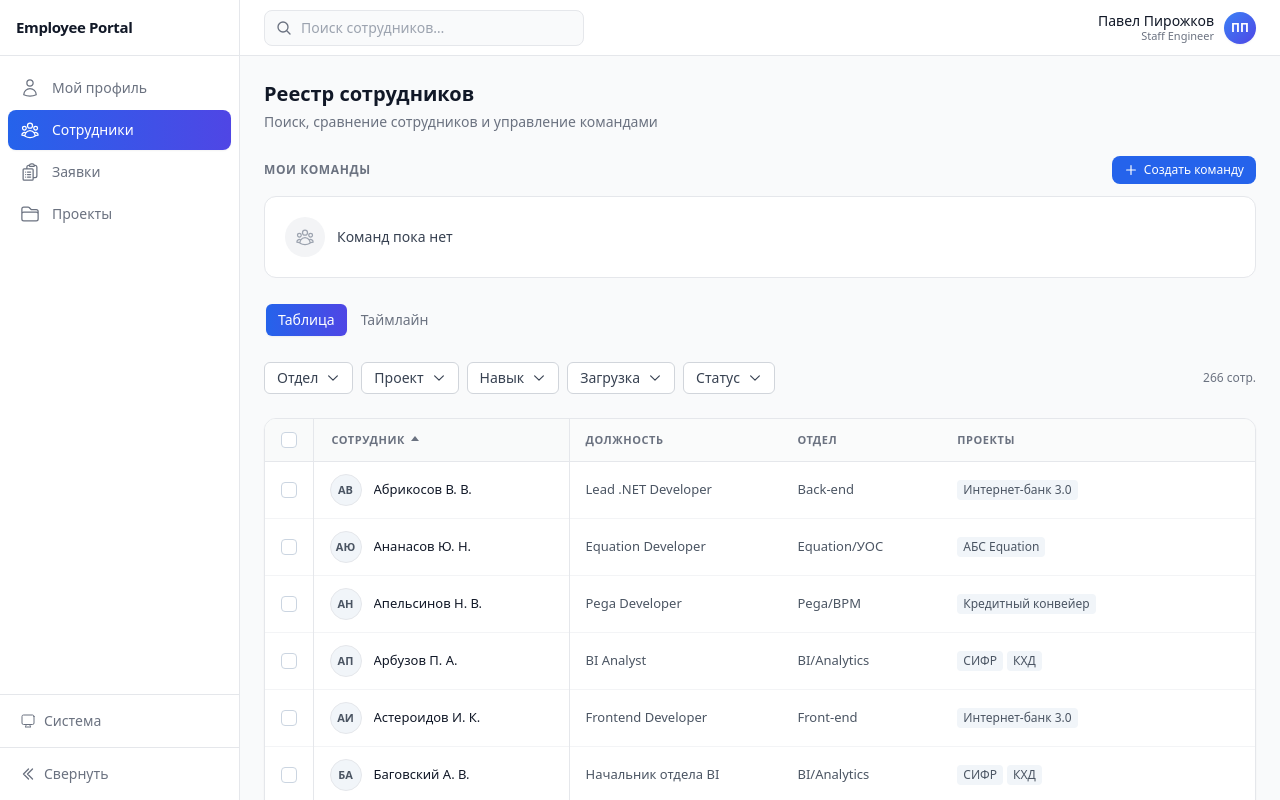
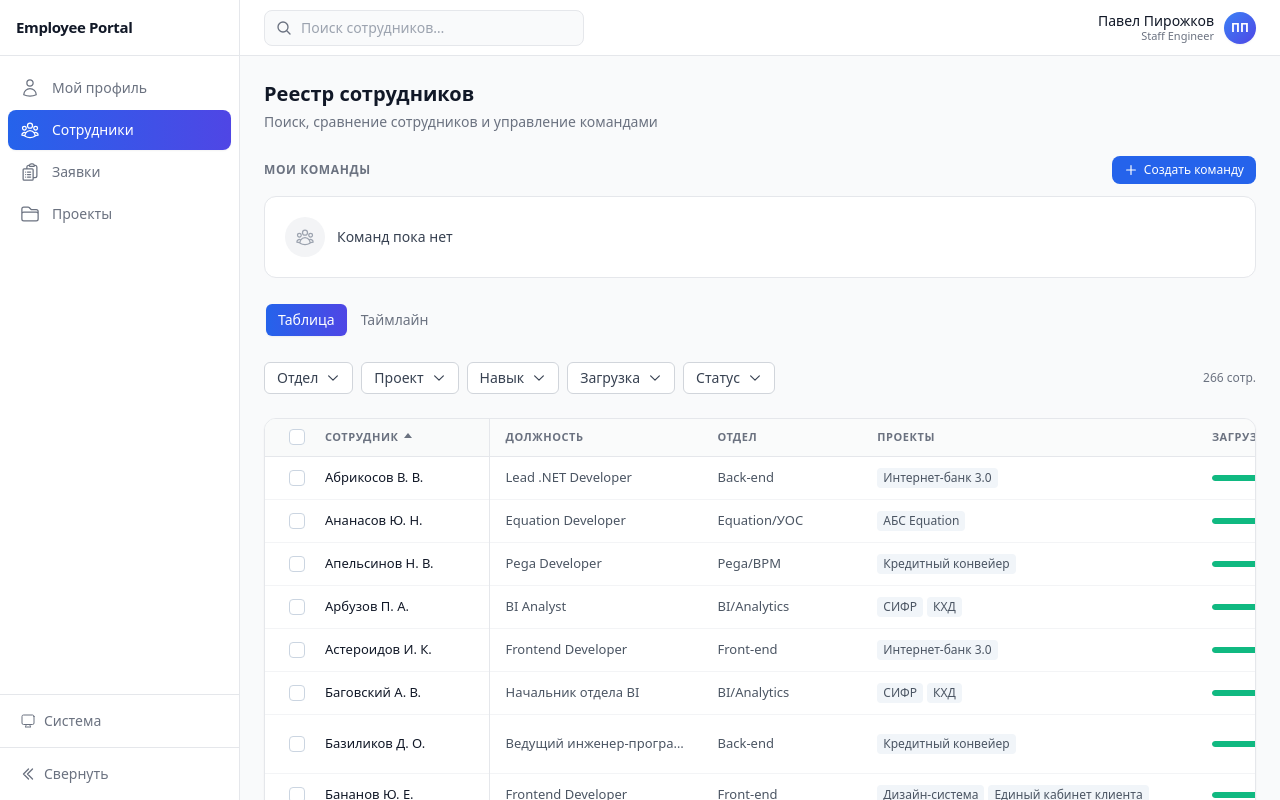
Before and after one commit to dsgnasd/VTEP, a React (Vite) app: page /registry in a window 1280 px wide. Shown: the top 800 px of the page. Built offline with nearby package versions, Linux system fonts and the light colour scheme.

Commit message:
Align registry employee column layout

```diff
--- a/src/components/registry/EmployeeTable.jsx
+++ b/src/components/registry/EmployeeTable.jsx
@@ -3,8 +3,7 @@ import { Link } from 'react-router-dom';
 import SkillTag from '../shared/SkillTag';
 import StatusBadge from '../shared/StatusBadge';
 
-const SELECT_COL_WIDTH = 'w-12 min-w-[48px]';
-const EMPLOYEE_COL_WIDTH = 'w-64 min-w-[256px]';
+const EMPLOYEE_COL_WIDTH = 'w-56 min-w-[224px]';
 
 /* ── Сокращение имени: «Фамилия И. О.» ── */
 function shortName(fullName) {
@@ -13,15 +12,6 @@ function shortName(fullName) {
   const surname = parts[0];
   const initials = parts.slice(1).map((p) => p[0]?.toUpperCase() + '.').join(' ');
   return `${surname} ${initials}`;
-}
-
-function initials(fullName) {
-  return fullName
-    .trim()
-    .split(/\s+/)
-    .slice(0, 2)
-    .map((part) => part[0]?.toUpperCase() || '')
-    .join('');
 }
 
 const COLUMNS = [
@@ -199,9 +189,20 @@ function EmployeeTable({ employees, selectedIds, onToggleSelect }) {
         <table className="w-full min-w-[880px] text-[13px]">
           <thead>
             <tr className="border-b border-gray-200 dark:border-gray-700 bg-gray-50/80 dark:bg-gray-800/60">
+              {COLUMNS.map((col) => (
+                <th
+                  key={col.key}
+                  onClick={() => handleSort(col.key)}
+                  className={`text-left text-[11px] font-semibold uppercase tracking-wider text-gray-500 dark:text-gray-400 whitespace-nowrap select-none cursor-pointer hover:text-gray-900 dark:hover:text-gray-100 transition-colors
+                    ${col.sticky ? `${EMPLOYEE_COL_WIDTH} sticky left-0 z-10 bg-gray-50/80 dark:bg-gray-800/60 border-r border-gray-200 dark:border-gray-700/80 px-0 py-0` : 'px-4 py-2.5'}`}
+                >
+                  {col.sticky ? (
+                    <div className="flex items-center px-4 py-2.5">
                       {selectable && (
-                <th className={`${SELECT_COL_WIDTH} sticky left-0 z-10 bg-gray-50/80 dark:bg-gray-800/60 border-r border-gray-200 dark:border-gray-700/80`}>
-                  <div className="flex items-center justify-center h-full py-3">
+                        <span
+                          className="w-8 flex-shrink-0 flex items-center justify-center mr-3"
+                          onClick={(event) => event.stopPropagation()}
+                        >
                           <input
                             type="checkbox"
                             checked={allVisibleSelected}
@@ -209,22 +210,11 @@ function EmployeeTable({ employees, selectedIds, onToggleSelect }) {
                               if (el) el.indeterminate = someSelected && !allVisibleSelected;
                             }}
                             onChange={handleSelectAll}
-                      className="w-4 h-4 rounded border-gray-300 text-blue-600 focus:ring-blue-500 cursor-pointer"
+                            className="w-4 h-4 rounded border-gray-300 dark:border-gray-600 text-blue-600 focus:ring-blue-500 cursor-pointer"
                           />
-                  </div>
-                </th>
+                        </span>
                       )}
-              {COLUMNS.map((col) => (
-                <th
-                  key={col.key}
-                  onClick={() => handleSort(col.key)}
-                  className={`text-left text-[11px] font-semibold uppercase tracking-wider text-gray-500 dark:text-gray-400 py-2.5 whitespace-nowrap select-none cursor-pointer hover:text-gray-900 dark:hover:text-gray-100 transition-colors
-                    ${col.sticky ? 'px-4' : 'px-4'}
-                    ${col.sticky ? `${EMPLOYEE_COL_WIDTH} border-r border-gray-200 dark:border-gray-700/80` : ''}
-                    ${col.sticky && selectable ? 'sticky left-12 z-10 bg-gray-50/80 dark:bg-gray-800/60' : ''}
-                    ${col.sticky && !selectable ? 'sticky left-0 z-10 bg-gray-50/80 dark:bg-gray-800/60' : ''}`}
-                >
-                  <span className={`inline-flex items-center gap-1 ${col.sticky ? 'pl-0.5' : ''}`}>
+                      <span className="inline-flex items-center gap-1">
                         {col.label}
                         {sortKey === col.key && (
                           <svg className="w-3 h-3 text-gray-500 dark:text-gray-400" viewBox="0 0 12 12" fill="currentColor">
@@ -236,6 +226,21 @@ function EmployeeTable({ employees, selectedIds, onToggleSelect }) {
                           </svg>
                         )}
                       </span>
+                    </div>
+                  ) : (
+                    <span className="inline-flex items-center gap-1">
+                      {col.label}
+                      {sortKey === col.key && (
+                        <svg className="w-3 h-3 text-gray-500 dark:text-gray-400" viewBox="0 0 12 12" fill="currentColor">
+                          {sortDir === 'asc' ? (
+                            <path d="M6 2l4 5H2z" />
+                          ) : (
+                            <path d="M6 10l4-5H2z" />
+                          )}
+                        </svg>
+                      )}
+                    </span>
+                  )}
                 </th>
               ))}
             </tr>
@@ -253,28 +258,21 @@ function EmployeeTable({ employees, selectedIds, onToggleSelect }) {
                       : 'hover:bg-gray-50 dark:hover:bg-gray-700/40'
                   }`}
                 >
+                  <td className={`${EMPLOYEE_COL_WIDTH} sticky z-10 px-4 py-2.5 border-r border-gray-200 dark:border-gray-700/80 transition-colors ${
+                    'left-0'
+                    } ${isSelected ? 'bg-blue-50 dark:bg-blue-500/15' : 'bg-white dark:bg-gray-900 group-hover:bg-gray-50 dark:group-hover:bg-gray-800'
+                  }`}>
+                    <div className="flex items-center min-w-0">
                       {selectable && (
-                    <td className={`${SELECT_COL_WIDTH} sticky left-0 z-10 border-r border-gray-200 dark:border-gray-700/80 transition-colors ${
-                      isSelected ? 'bg-blue-50 dark:bg-blue-500/15' : 'bg-white dark:bg-gray-900 group-hover:bg-gray-50 dark:group-hover:bg-gray-800'
-                    }`}>
-                      <div className="flex items-center justify-center h-full py-3">
+                        <span className="w-8 flex-shrink-0 flex items-center justify-center mr-3">
                           <input
                             type="checkbox"
                             checked={isSelected}
                             onChange={() => onToggleSelect(emp.id)}
                             className="w-4 h-4 rounded border-gray-300 dark:border-gray-600 text-blue-600 focus:ring-blue-500 cursor-pointer"
                           />
-                      </div>
-                    </td>
+                        </span>
                       )}
-                  <td className={`${EMPLOYEE_COL_WIDTH} sticky z-10 px-4 py-3 border-r border-gray-200 dark:border-gray-700/80 transition-colors ${
-                    selectable ? 'left-12' : 'left-0'
-                    } ${isSelected ? 'bg-blue-50 dark:bg-blue-500/15' : 'bg-white dark:bg-gray-900 group-hover:bg-gray-50 dark:group-hover:bg-gray-800'
-                  }`}>
-                    <div className="flex items-center gap-3 min-w-0">
-                      <div className="w-8 h-8 rounded-full flex-shrink-0 bg-slate-100 dark:bg-gray-700/80 border border-gray-200 dark:border-gray-600/80 text-[11px] font-semibold text-gray-600 dark:text-gray-200 flex items-center justify-center">
-                        {initials(emp.name)}
-                      </div>
                       <Link
                         to={`/employee/${emp.id}`}
                         className="block min-w-0 font-medium text-gray-900 dark:text-gray-100 hover:text-blue-600 dark:hover:text-blue-400 transition-colors truncate"
--- a/src/components/registry/TimelineView.jsx
+++ b/src/components/registry/TimelineView.jsx
@@ -2,21 +2,12 @@ import { memo, useMemo } from 'react';
 import { Link } from 'react-router-dom';
 import AllocationBlock from '../shared/AllocationBlock';
 
-const EMPLOYEE_COL_WIDTH = 'w-64 min-w-[256px]';
+const EMPLOYEE_COL_WIDTH = 'w-56 min-w-[224px]';
 
 function shortName(fullName) {
   const parts = fullName.trim().split(/\s+/);
   if (parts.length <= 1) return fullName;
   return `${parts[0]} ${parts.slice(1).map((p) => p[0]?.toUpperCase() + '.').join(' ')}`;
-}
-
-function initials(fullName) {
-  return fullName
-    .trim()
-    .split(/\s+/)
-    .slice(0, 2)
-    .map((part) => part[0]?.toUpperCase() || '')
-    .join('');
 }
 
 const TIMELINE_START = new Date('2026-01-01');
@@ -72,7 +63,7 @@ function TimelineView({ employees, selectedIds, onToggleSelect }) {
       <div className="min-w-[900px]">
         {/* Заголовок месяцев */}
         <div className="flex border-b border-gray-200 dark:border-gray-700 bg-gray-50/80 dark:bg-gray-800/60 sticky top-0 z-10">
-          <div className={`${EMPLOYEE_COL_WIDTH} flex-shrink-0 py-3 sticky left-0 bg-gray-50/80 dark:bg-gray-800/60 z-20 border-r border-gray-200 dark:border-gray-700/80`}>
+          <div className={`${EMPLOYEE_COL_WIDTH} flex-shrink-0 py-2.5 sticky left-0 bg-gray-50/80 dark:bg-gray-800/60 z-20 border-r border-gray-200 dark:border-gray-700/80`}>
             <div className="flex items-center px-4">
               {selectable && (
                 <div className="w-8 flex-shrink-0 flex items-center justify-center mr-3">
@@ -96,7 +87,7 @@ function TimelineView({ employees, selectedIds, onToggleSelect }) {
             {MONTHS.map((m, i) => (
               <div
                 key={m.label}
-                className="text-[11px] font-semibold uppercase tracking-wider text-gray-500 dark:text-gray-400 px-3 py-3 text-center border-r border-gray-100 dark:border-gray-700/50 last:border-r-0"
+                className="text-[11px] font-semibold uppercase tracking-wider text-gray-500 dark:text-gray-400 px-3 py-2.5 text-center border-r border-gray-100 dark:border-gray-700/50 last:border-r-0"
                 style={{ width: `${monthWidths[i]}%` }}
               >
                 {m.label}
@@ -117,7 +108,7 @@ function TimelineView({ employees, selectedIds, onToggleSelect }) {
                   : 'hover:bg-gray-50 dark:hover:bg-gray-700/40'
               }`}
             >
-              <div className={`${EMPLOYEE_COL_WIDTH} flex-shrink-0 py-3 sticky left-0 z-10 border-r border-gray-200 dark:border-gray-700/80 transition-colors ${
+              <div className={`${EMPLOYEE_COL_WIDTH} flex-shrink-0 py-2.5 sticky left-0 z-10 border-r border-gray-200 dark:border-gray-700/80 transition-colors ${
                 isSelected ? 'bg-blue-50 dark:bg-blue-500/15' : 'bg-white dark:bg-gray-900 group-hover:bg-gray-50 dark:group-hover:bg-gray-800'
               }`}>
                 <div className="flex items-center px-4">
@@ -131,12 +122,9 @@ function TimelineView({ employees, selectedIds, onToggleSelect }) {
                       />
                     </div>
                   )}
-                  <div className="w-8 h-8 rounded-full flex-shrink-0 bg-slate-100 dark:bg-gray-700/80 border border-gray-200 dark:border-gray-600/80 text-[11px] font-semibold text-gray-600 dark:text-gray-200 flex items-center justify-center">
-                    {initials(emp.name)}
-                  </div>
                   <Link
                     to={`/employee/${emp.id}`}
-                    className="ml-3 block min-w-0 text-[13px] font-medium text-gray-900 dark:text-gray-100 hover:text-blue-600 dark:hover:text-blue-400 truncate transition-colors"
+                    className="block min-w-0 text-[13px] font-medium text-gray-900 dark:text-gray-100 hover:text-blue-600 dark:hover:text-blue-400 truncate transition-colors"
                     title={emp.name}
                   >
                     {shortName(emp.name)}
@@ -144,7 +132,7 @@ function TimelineView({ employees, selectedIds, onToggleSelect }) {
                 </div>
               </div>
 
-              <div className="flex-1 relative h-[56px]">
+              <div className="flex-1 relative h-[42px]">
                 {emp.allocations.map((a) => {
                   const start = dayOffset(a.startDate);
                   const end = dayOffset(a.endDate);
```
Lines whose indentation alone changed are shown as unchanged.
